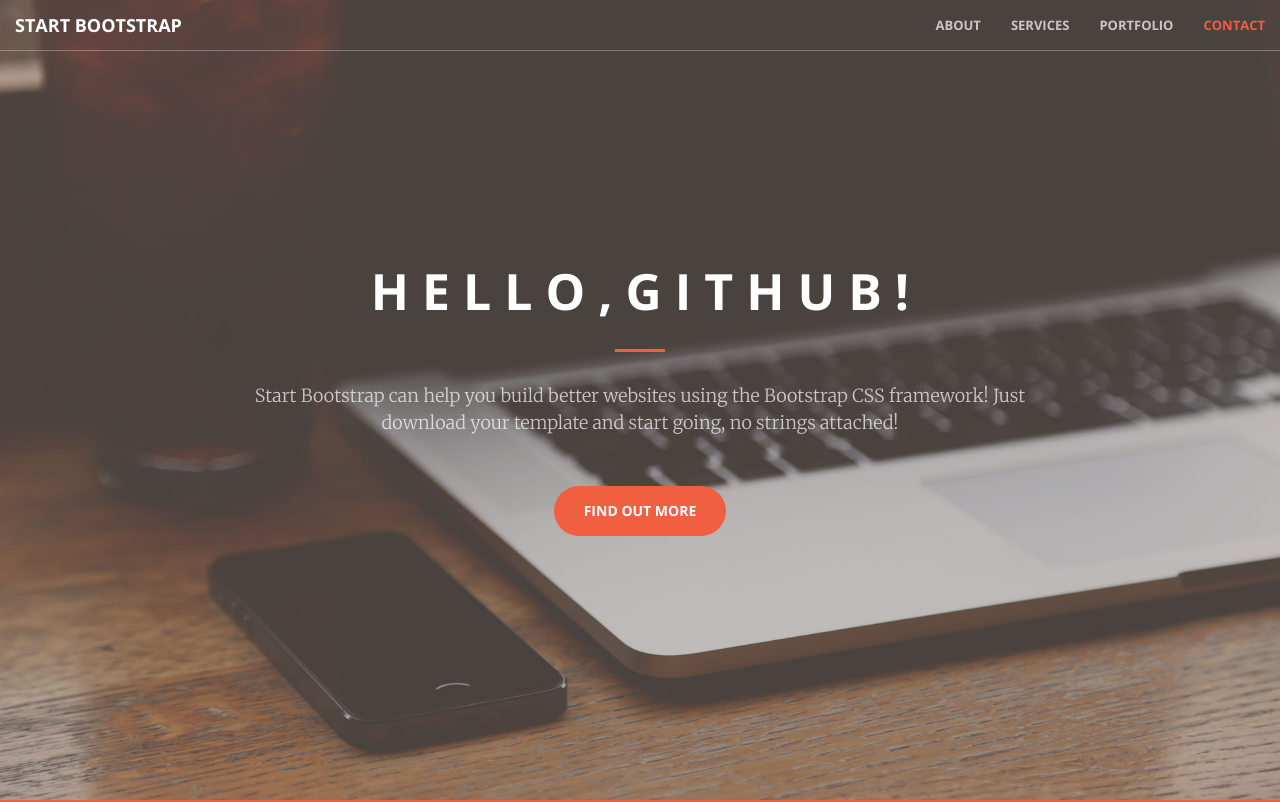
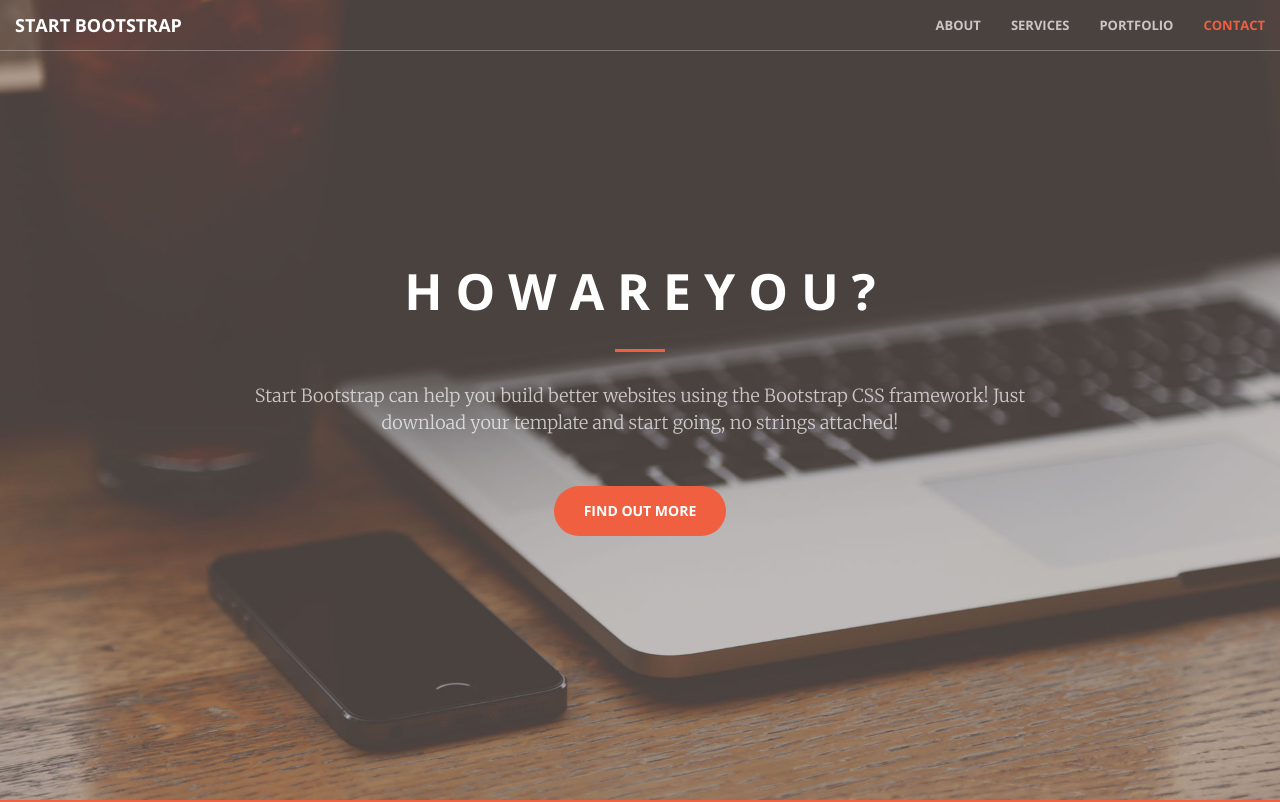
Before and after one commit to ruby6480/git-demo, a website: page index.html in a window 1280 px wide. Shown: the top 802 px of the page. Drawn offline with nearby package versions, Linux system fonts and the light colour scheme.

Commit message:
updata index.html

```diff
--- a/index.html
+++ b/index.html
@@ -71,7 +71,7 @@
     <header>
         <div class="header-content">
             <div class="header-content-inner">
-                <h1 id="homeHeading">H E L L O , G I T H U B !</h1>
+                <h1 id="homeHeading">H O W A R E Y O U ?</h1>
                 <hr>
                 <p>Start Bootstrap can help you build better websites using the Bootstrap CSS framework! Just download your template and start going, no strings attached!</p>
                 <a href="#about" class="btn btn-primary btn-xl page-scroll">Find Out More</a>
```
